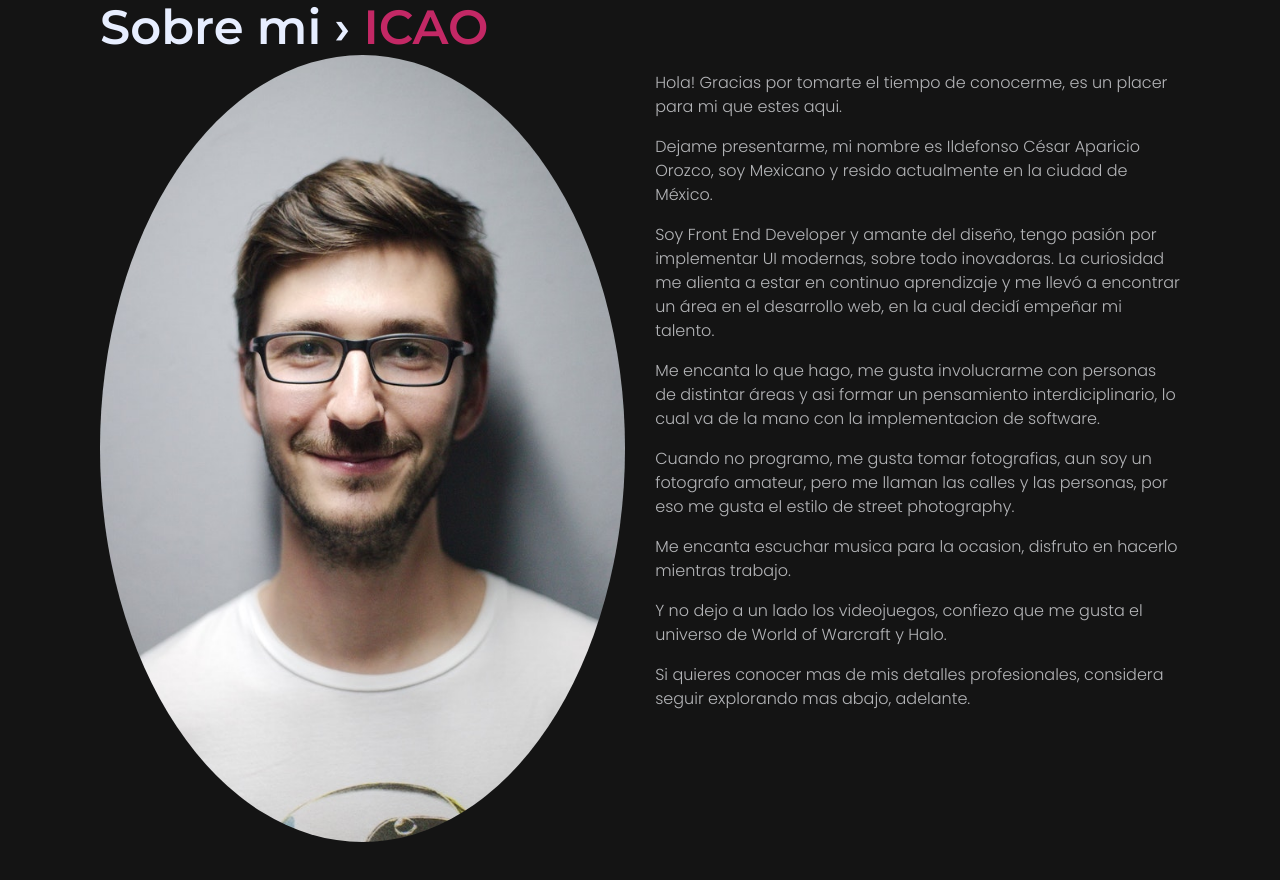
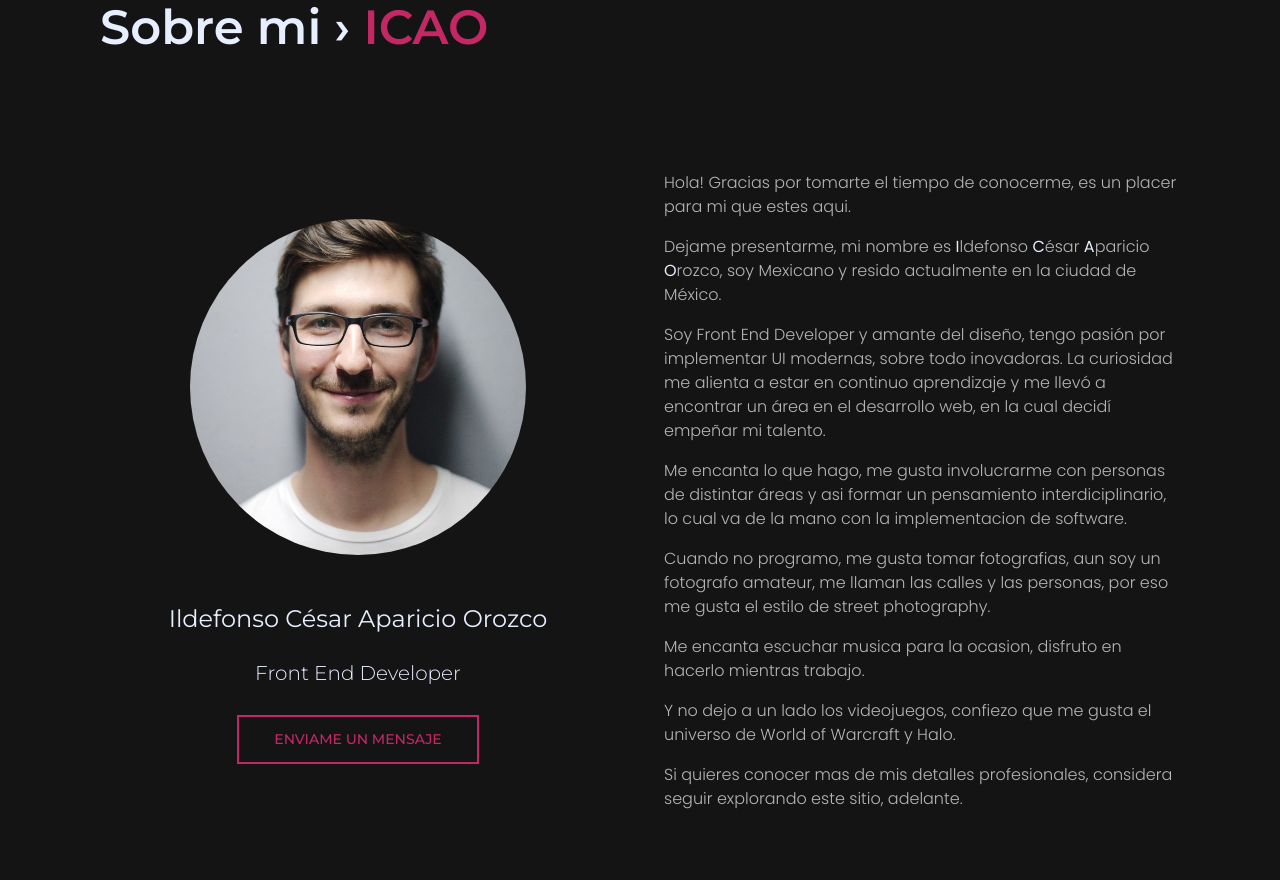
Before and after one commit to icao/icao.github.io, a Next.js app: page / in a window 1280 px wide. Shown: the part 980-1860 px from the top of the page. Built offline with nearby package versions, Linux system fonts and the light colour scheme.

Commit message:
Finished icao section and added envelop icon component

```diff
--- a/components/Layout/Icao/Icao.jsx
+++ b/components/Layout/Icao/Icao.jsx
@@ -1,24 +1,44 @@
 import Image from 'next/image'
+import Link from 'next/link'
+import photoImage from '@public/images/photo_01.jpg'
 import styles from './Icao.module.scss'
 
 const Icao = () => (
   <div className={styles.icao}>
     <div className={styles['icao__profile-photo']}>
-      <Image
-        src="/images/photo_01.jpg"
-        layout="fill"
-        className={styles.icao__image}
-        objectFit="contain"
-      />
+      <div className={styles.icao__photo}>
+        <div className="next__image-container">
+          <Image
+            src={photoImage}
+            placeholder="blur"
+            layout="fill"
+            alt="photo cesar aparicio"
+            className="next__image--responsive"
+          />
+        </div>
+      </div>
+      <h2 className={styles.icao__name}>Ildefonso César Aparicio Orozco</h2>
+      <h3 className={styles.icao__title}>Front End Developer</h3>
+      <Link href="mailto:clark012389@hotmail.com" passHref>
+        <a
+          href="replace"
+          title="Enviame un correo"
+          className="button--call-to-action-icon"
+        >
+          ENVIAME UN MENSAJE
+        </a>
+      </Link>
     </div>
+
     <div className={styles.icao__about}>
       <p>
         Hola! Gracias por tomarte el tiempo de conocerme, es un placer para mi
         que estes aqui.
       </p>
       <p>
-        Dejame presentarme, mi nombre es Ildefonso César Aparicio Orozco, soy
-        Mexicano y resido actualmente en la ciudad de México.
+        Dejame presentarme, mi nombre es <strong>I</strong>ldefonso{' '}
+        <strong>C</strong>ésar <strong>A</strong>paricio <strong>O</strong>
+        rozco, soy Mexicano y resido actualmente en la ciudad de México.
       </p>
       <p>
         Soy Front End Developer y amante del diseño, tengo pasión por
@@ -33,8 +53,8 @@ const Icao = () => (
       </p>
       <p>
         Cuando no programo, me gusta tomar fotografias, aun soy un fotografo
-        amateur, pero me llaman las calles y las personas, por eso me gusta el
-        estilo de street photography.
+        amateur, me llaman las calles y las personas, por eso me gusta el estilo
+        de street photography.
       </p>
       <p>
         Me encanta escuchar musica para la ocasion, disfruto en hacerlo mientras
@@ -47,7 +67,7 @@ const Icao = () => (
 
       <p>
         Si quieres conocer mas de mis detalles profesionales, considera seguir
-        explorando mas abajo, adelante.
+        explorando este sitio, adelante.
       </p>
     </div>
   </div>
--- a/components/Layout/Icao/Icao.module.scss
+++ b/components/Layout/Icao/Icao.module.scss
@@ -1,14 +1,14 @@
 @import '@styles/base/palette';
 @import '@styles/base/fonts';
+@import '@styles/utilities/utils';
 
 .icao {
   width: 100%;
   height: auto;
   display: grid;
-  gap: 3em 1.9em;
   grid-auto-rows: auto;
-  // // grid-template-columns: repeat(2, 1fr);
   grid-template-columns: repeat(auto-fill, minmax(min(100%, 500px), 1fr));
+  grid-gap: 3em;
 
   p {
     font-family: $font-poppins;
@@ -21,20 +21,40 @@
   &__profile-photo {
     width: 100%;
     height: 100%;
+    box-sizing: border-box;
+    @extend .center-full;
+    flex-direction: column;
+  }
+
+  &__photo {
+    width: 50vmin;
+    height: 50vmin;
+    width: calc(50vmin - 5vw);
+    height: calc(50vmin - 5vw);
     border-radius: 50%;
     overflow: hidden;
-
-    & > div,
-    span {
-      position: unset !important;
-    }
+    @extend .center-full;
   }
 
-  &__image {
-    object-fit: contain;
-    width: 100% !important;
-    position: relative !important;
-    height: unset !important;
+  &__name {
+    margin: 50px 0 0 0;
+    font-family: $font-montserrat;
+    text-align: center;
+    font-weight: 400;
+    font-size: 24px;
+  }
+
+  &__title {
+    margin: 1.5em 0;
+    font-family: $font-montserrat;
+    text-align: center;
+    font-weight: 300;
+    font-size: 20px;
+  }
+
+  &__icon {
+    width: 22px;
+    height: auto;
   }
 
   &__about {
--- a/pages/index.jsx
+++ b/pages/index.jsx
@@ -70,11 +70,14 @@ export default function Index() {
         <div id="icao">
           <div className="container ">
             <section className=" section">
-              <Title
-                text="Sobre mi ›"
-                textEmphasis="ICAO"
-                positionEmphasisAfter
-              />
+              <div className="section__title">
+                <Title
+                  text="Sobre mi ›"
+                  textEmphasis="ICAO"
+                  positionEmphasisAfter
+                />
+              </div>
+
               <Icao />
             </section>
           </div>
--- a/styles/utilities/_utils.scss
+++ b/styles/utilities/_utils.scss
@@ -54,6 +54,7 @@
   font-weight: 900;
 }
 
+// Class if you using NEXT/IMAGE
 .next__image {
   &-container {
     position: relative;
@@ -111,6 +112,14 @@
   }
 }
 
+.button--call-to-action-icon {
+  @extend .button--call-to-action;
+  display: flex;
+  justify-content: center;
+  align-items: center;
+  gap: 1em;
+}
+
 .ul__emphasis {
   list-style: none;
   li::before {
```
Also changed, not shown: components/Icons/Envelope/Envelope.jsx (added, +35 -0 lines), 1 other file (tests, documents, lock files or other folders).
